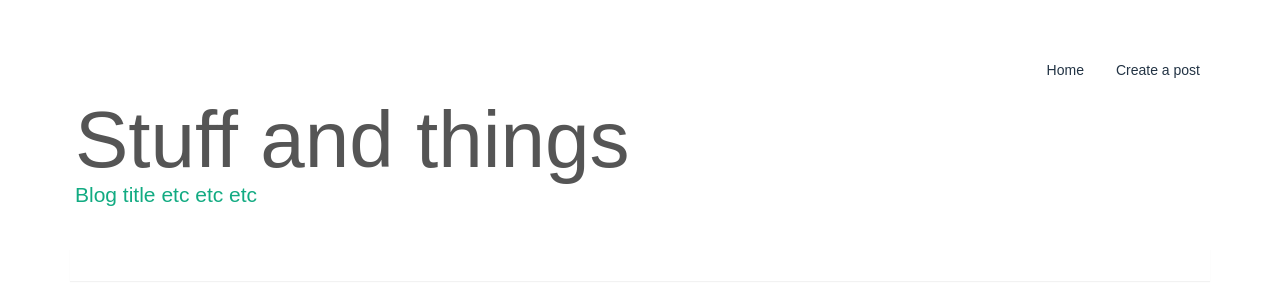
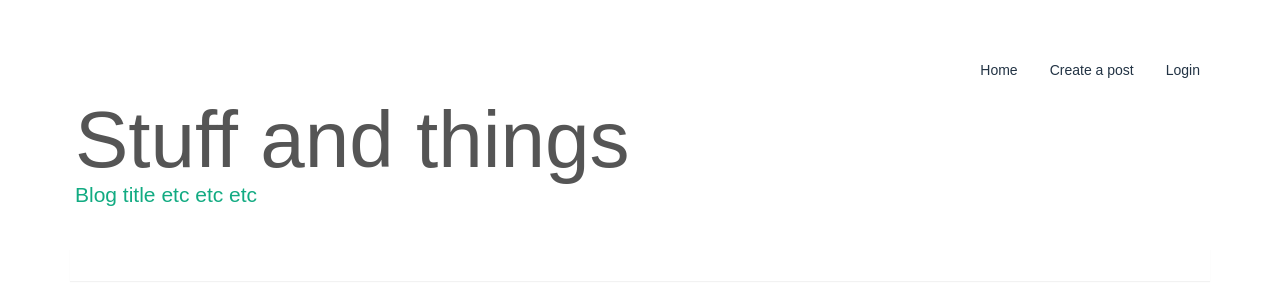
Before and after one commit to juan-domenech/GroupBlog, a Django app: page /blog/ in a window 1280 px wide. Shown: the top 300 px of the page. Run offline with Django 3.2, Linux system fonts and the light colour scheme; data that the repository does not hold is empty; some libraries are stand-ins or nearby versions.

Commit message:
base.html update

```diff
--- a/templates/base.html
+++ b/templates/base.html
@@ -13,6 +13,7 @@
         <ul class="nav nav-pills pull-right">
             <li><a href="/blog/">Home</a></li>
             <li><a href="/post/new/">Create a post</a></li>
+            <li><a href="/login/">Login</a></li>
             <!-- <li><a href="#">Contact</a></li> -->
             <!-- <li><a href="/pages/about/">About</a></li> -->
 
```
